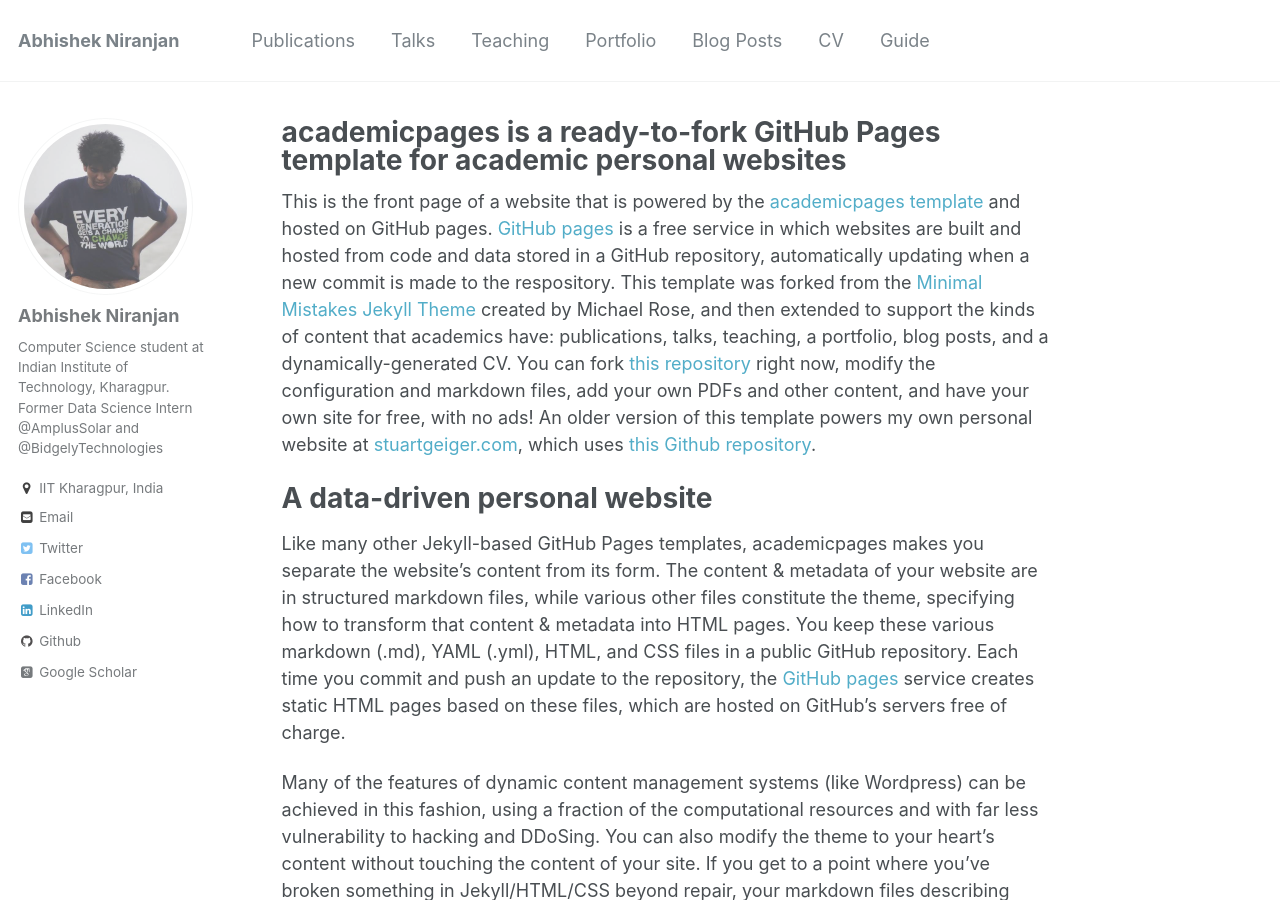
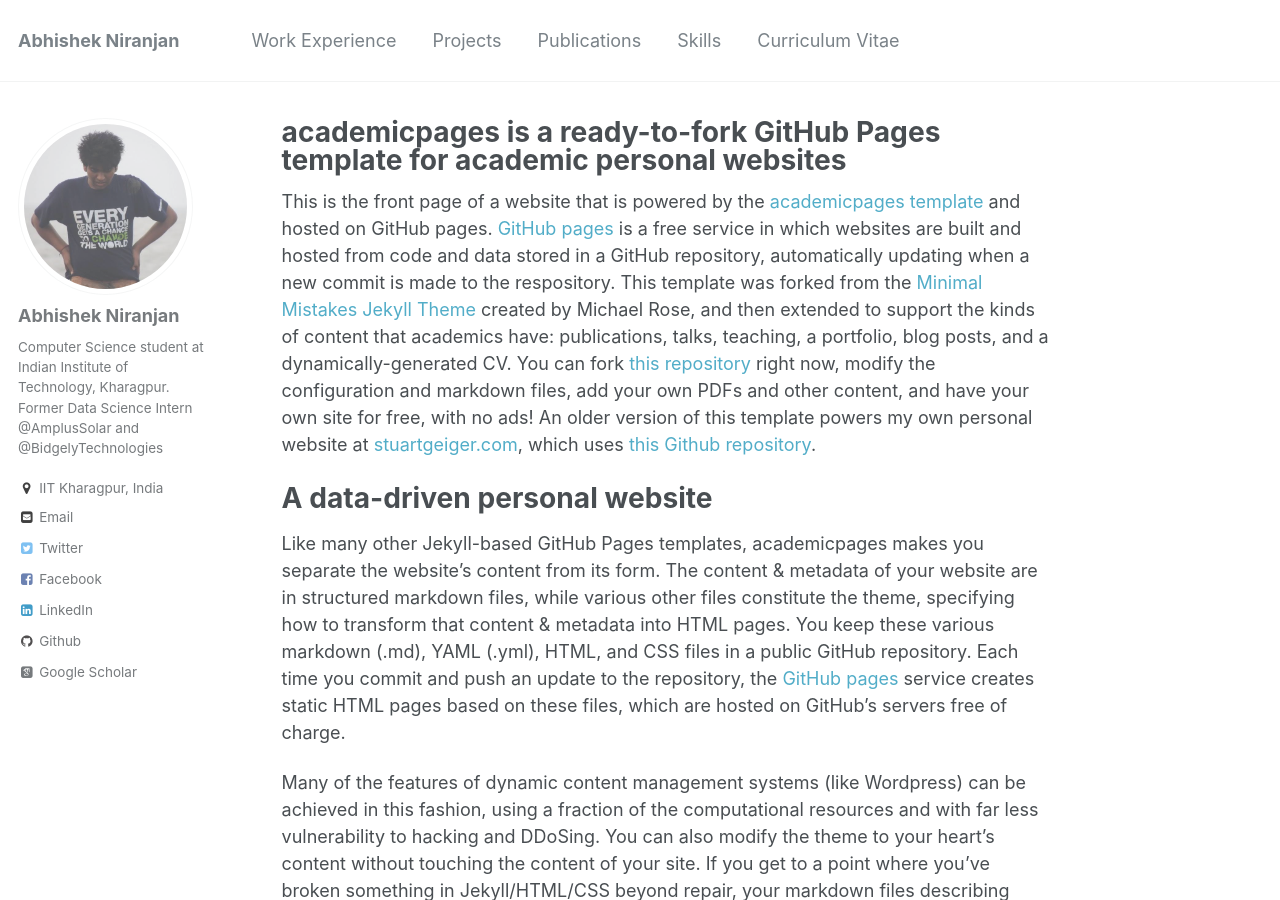
Before and after one commit to abhishek-niranjan/abhishek-niranjan.github.io, a Jekyll site: the page built from _pages/about.md, in a window 1280 px wide and 900 px high. Built offline with Jekyll 4.4.1, drawn with Linux system fonts in a browser that asks for light colours; some web fonts are replaced.

Commit message:
Giving Structure to Website

```diff
--- a/_data/navigation.yml
+++ b/_data/navigation.yml
@@ -1,22 +1,16 @@
 # main links links
 main:
+  - title: "Work Experience"
+    url: /experience/
+
+  - title: "Projects"
+    url: /projects/
+
   - title: "Publications"
     url: /publications/
 
-  - title: "Talks"
-    url: /talks/
+  - title: "Skills"
+    url: /skills/
 
-  - title: "Teaching"
-    url: /teaching/
-
-  - title: "Portfolio"
-    url: /portfolio/
-
-  - title: "Blog Posts"
-    url: /year-archive/
-
-  - title: "CV"
+  - title: "Curriculum Vitae"
     url: /cv/
-
-  - title: "Guide"
-    url: /markdown/
```
